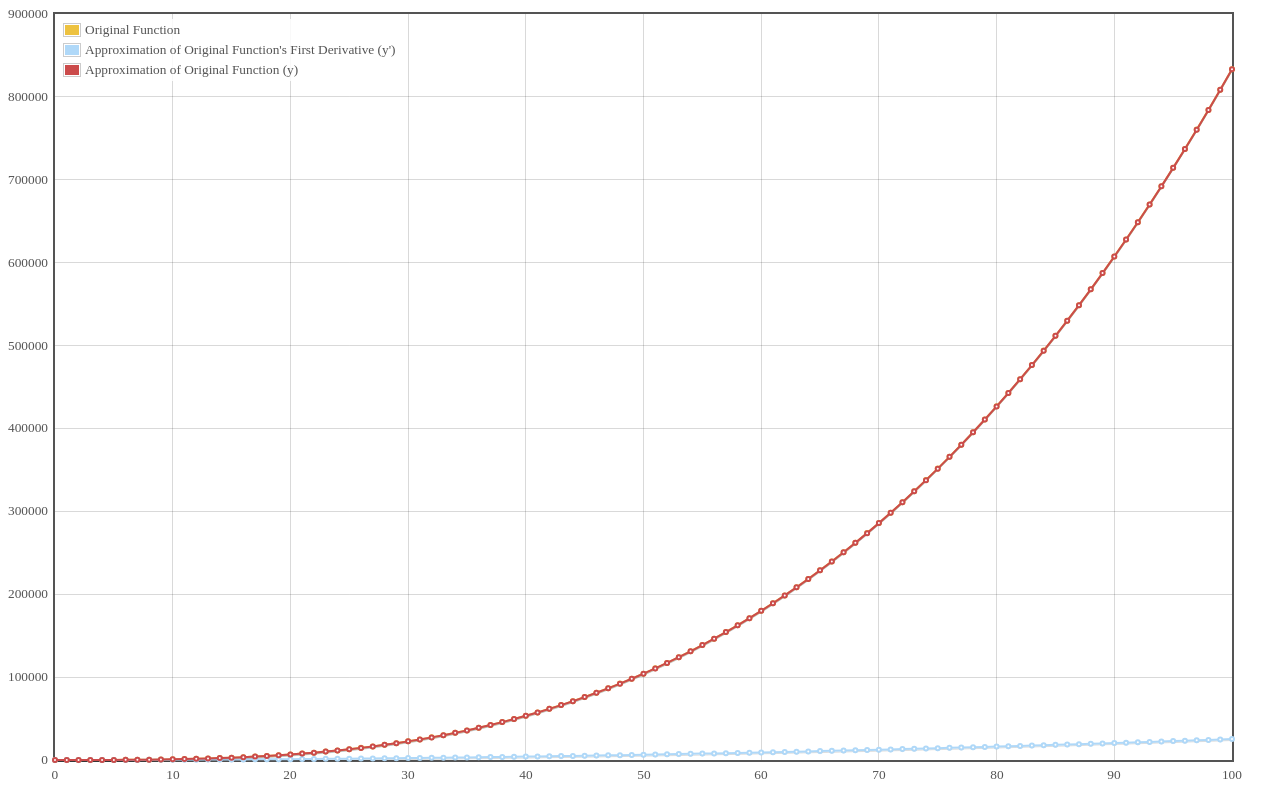
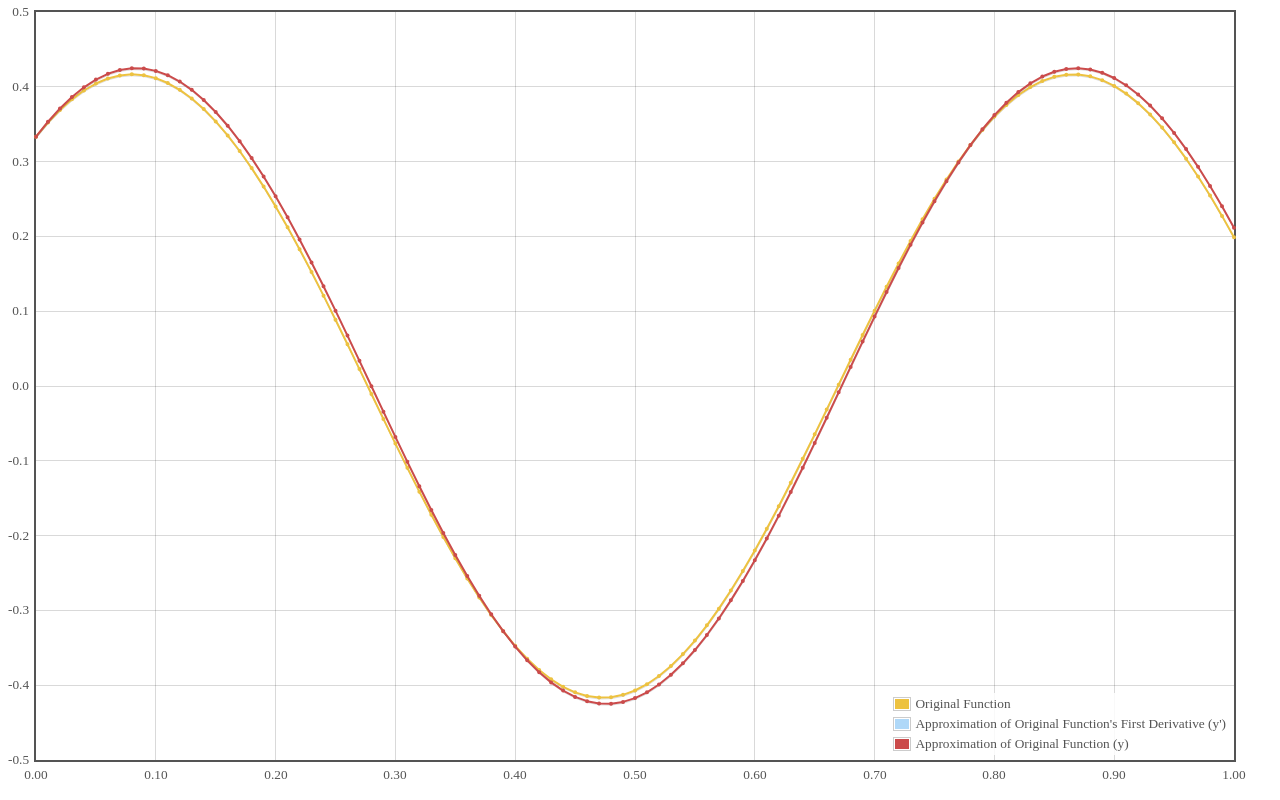
Before and after one commit to patrickdevivo/Project-D, a plain HTML site: page index.html in a window 1280 px wide. Drawn offline with Linux system fonts and the light colour scheme.

Commit message:
simple harmonic motion

```diff
--- a/index.html
+++ b/index.html
@@ -7,9 +7,9 @@
 <script type="text/javascript">
 
     var x_initial = 0;
-    var y_initial = 0;
-    var y_prime_initial = 0;
-    var delta_x = 1;
+    var y_initial = 1/3;
+    var y_prime_initial = 2;
+    var delta_x = .01;
     var limit = 100;
 
     //arrays to hold data points
@@ -19,11 +19,11 @@
 
 
     y_double_prime = function y_double_prime(x, y, y_prime) {
-		return 5*x;
+		return (-64)*y;
     }
 
     y_original = function y_original(x) {
-		return (5/6)*x*x*x;
+		return (5/12)*Math.sin(8*x+0.9274);
     }
 
 
@@ -47,14 +47,12 @@
     		delta_z = y_double_prime(x, y, z)*delta_x;
     		z = z + delta_z;
     	}
+    	//console.log(x + '|' + y);
+
     	graph_y.data.push([x, y]);
-    	graph_y_prime.data.push([x, z]);
+    	//graph_y_prime.data.push([x, z]);
 
     }
-
-
-
-
 </script>
 </head>
 <body>
@@ -66,19 +64,19 @@
 $(function () {
     var options = {
         yaxis: {
-            //max: 2.08,
+            //max: 100,
         },
         xaxis: {
-            //max: 1
+			//max: 5,
         },
         series: {
             lines: { show: true, lineWidth: 2 },
-            points: { show: true, radius: 2 },
+            points: { show: true, radius: 1 },
             shadowSize: 1,
         },
         legend: {
             show: true,
-            position: 'nw',
+            position: 'se',
         },
     }
 
@@ -87,7 +85,6 @@ $(function () {
     height = $(window).height();
     $('#graph').width(width - 50).height(height - 25);
 
-    //finally, plot all the data sets (original function and then all euler estimations)
     $.plot($("#graph"), [ graph_f, graph_y_prime, graph_y ], options);
 });
 </script>
```
